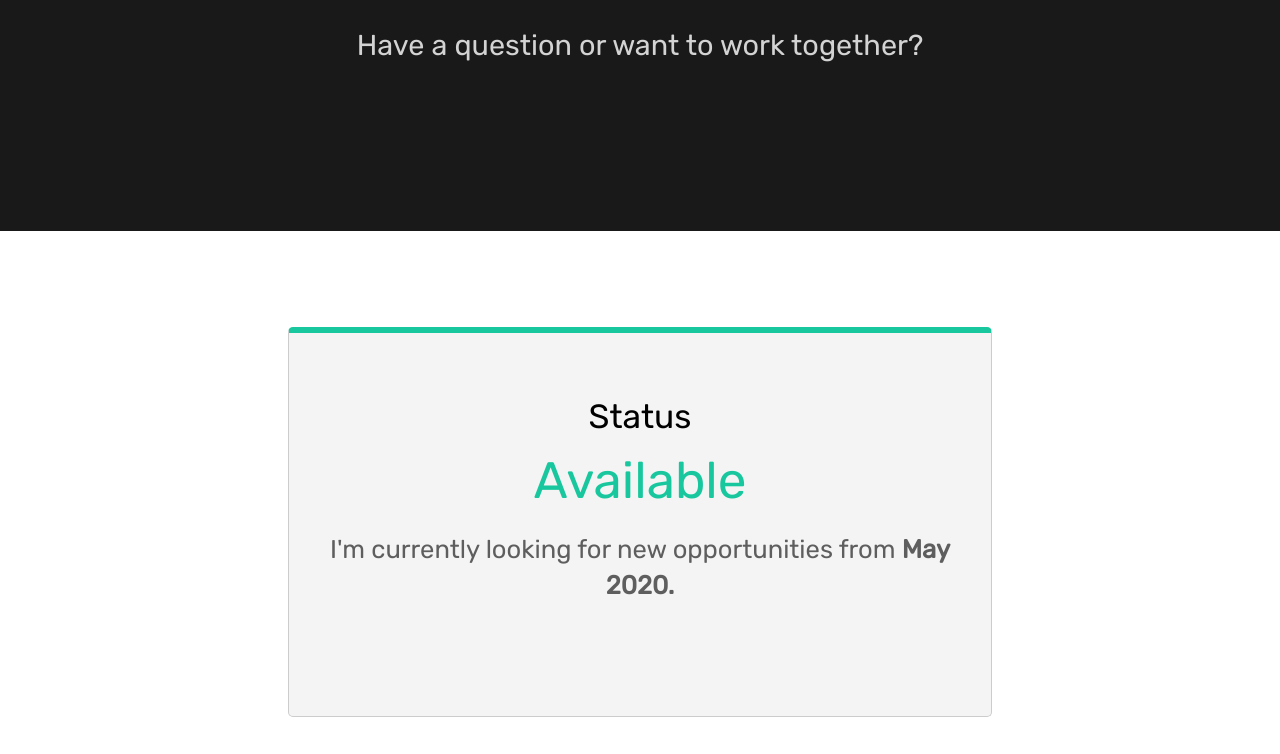
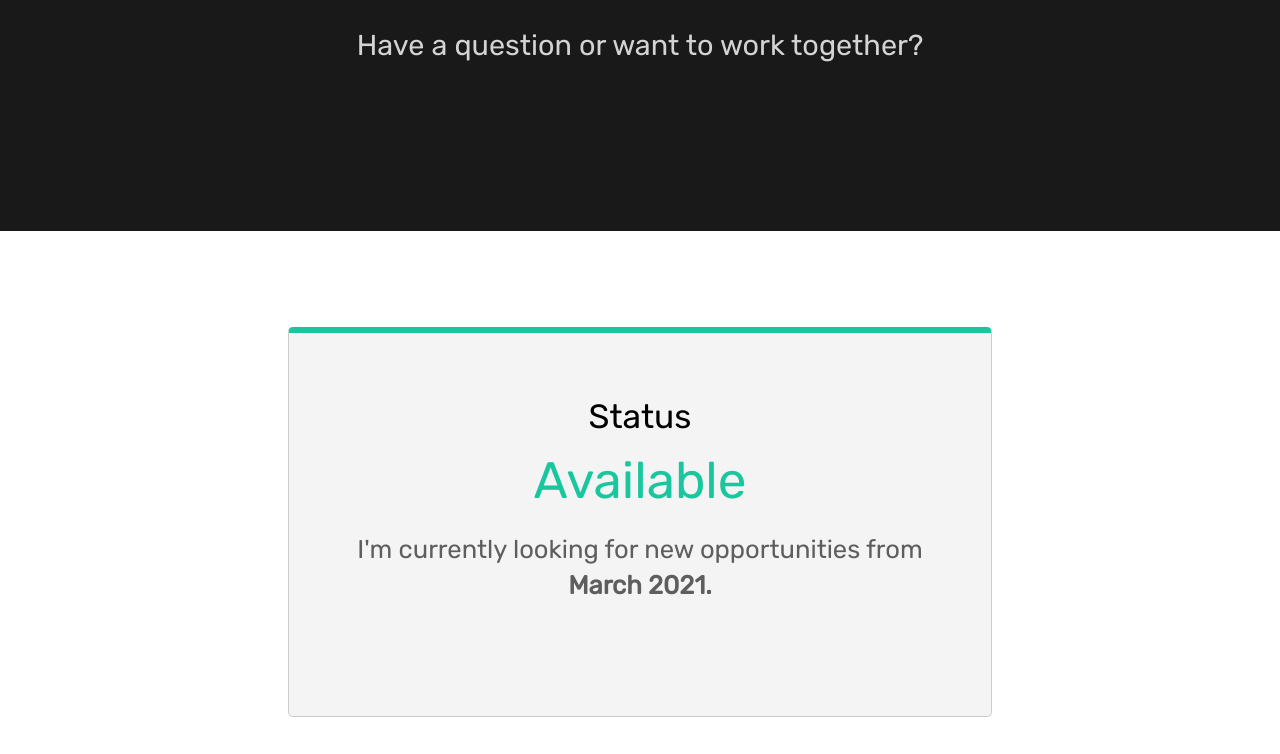
Before and after one commit to ShrewdStyle/Portfolio_Website_v2_Gatsby, a Gatsby site: page /contact in a window 1280 px wide. Shown: the part 357-1111 px from the top of the page. Built offline with nearby package versions, Linux system fonts and the light colour scheme; Gatsby itself is replaced by a stand-in of ours.

Commit message:
Updated project URL and contact availability date

```diff
--- a/src/components/PageSetup/Contact/ContactMain.js
+++ b/src/components/PageSetup/Contact/ContactMain.js
@@ -23,7 +23,7 @@ const ContactMain = () => {
           <div className={classes.Status}>Available</div>
           <div className={classes.StatusText}>
             I'm currently looking for new opportunities from{" "}
-            <span>May 2020.</span>
+            <span>March 2021.</span>
           </div>
         </div>
         <input type="hidden" name="form-name" value="contact-portfolio" />
```
